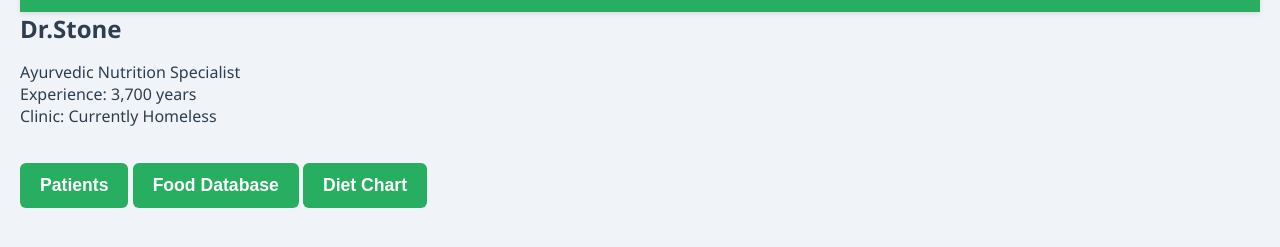
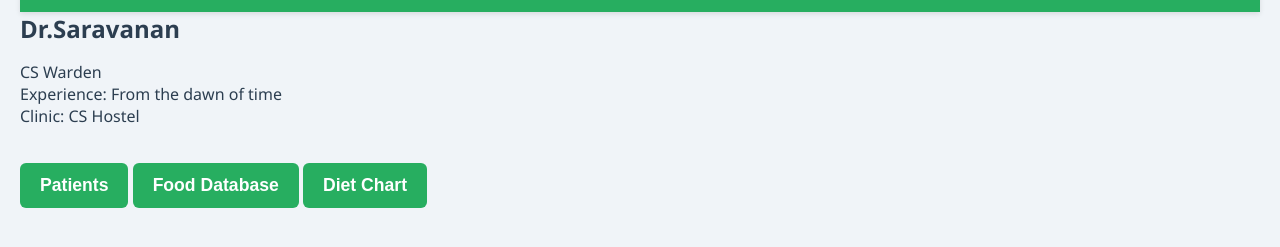
Before and after one commit to Sibi-Chakravarthi/Hackathon-2025, a plain HTML site: page index.html in a window 1280 px wide. Both pictures are taken after typing "Sample", "Sample123" into the empty fields and a click on the button "Login". Shown: the part 103-350 px from the top of the page. Drawn offline with Linux system fonts and the light colour scheme.

Commit message:
small correcttion

```diff
--- a/index.html
+++ b/index.html
@@ -25,10 +25,10 @@
     </header>
     <main>
       <section id="doctor-info" class="section active">
-        <h2>Dr.Stone</h2>
-        <p>Ayurvedic Nutrition Specialist<br>
-        Experience: 3,700 years<br>
-        Clinic: Currently Homeless</p>
+        <h2>Dr.Saravanan</h2>
+        <p>CS Warden<br>
+        Experience: From the dawn of time<br>
+        Clinic: CS Hostel</p>
       </section>
       <div id="menu" class="section active">
         <button class="menu-btn" data-section="patients">Patients</button>
```
